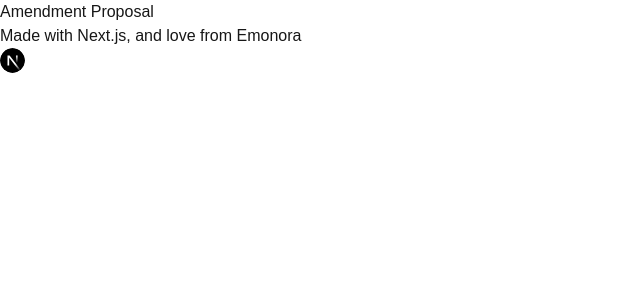
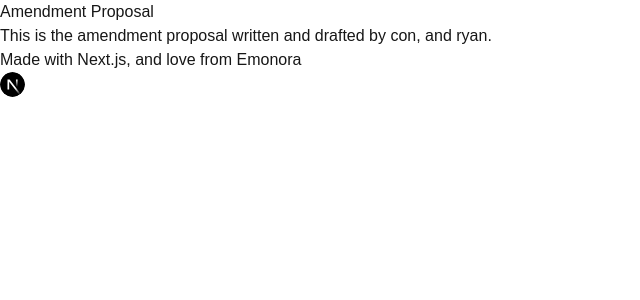
Before and after one commit to Emonora/pbl-fall, a Next.js app: page /propo in a window 1280 px wide. Shown: the top 300 px of the page, without its empty margins (0-640 px from the left). Built offline with nearby package versions, Linux system fonts and the light colour scheme.

Commit message:
added some paragraph text to the amendment proposal page of the site.

```diff
--- a/app/propo/page.tsx
+++ b/app/propo/page.tsx
@@ -4,6 +4,7 @@ export default function Home () {
     return (
         <main className='flex flex-col items-center justify-center h-screen'>
             <h1 className='text-3xl'>Amendment Proposal</h1>
+            <p className="text-center text-sm mt-4 w-1/4 t-40 italic">This is the amendment proposal written and drafted by con, and ryan.</p>
             <div className="absolute bottom-0 left-0 p-4 text-white">
                 <p className="text-sm">Made with Next.js, and love from <a href="https://github.com/Emonora">Emonora</a></p>
                 <Image
```
